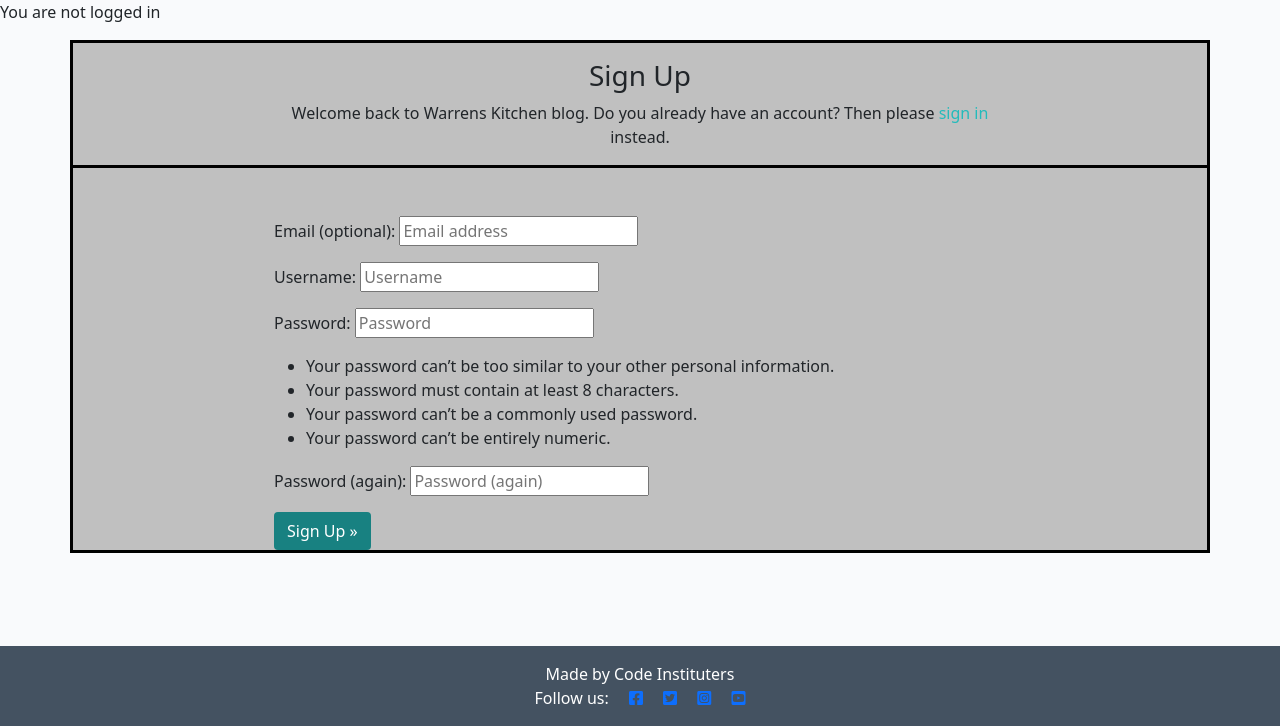
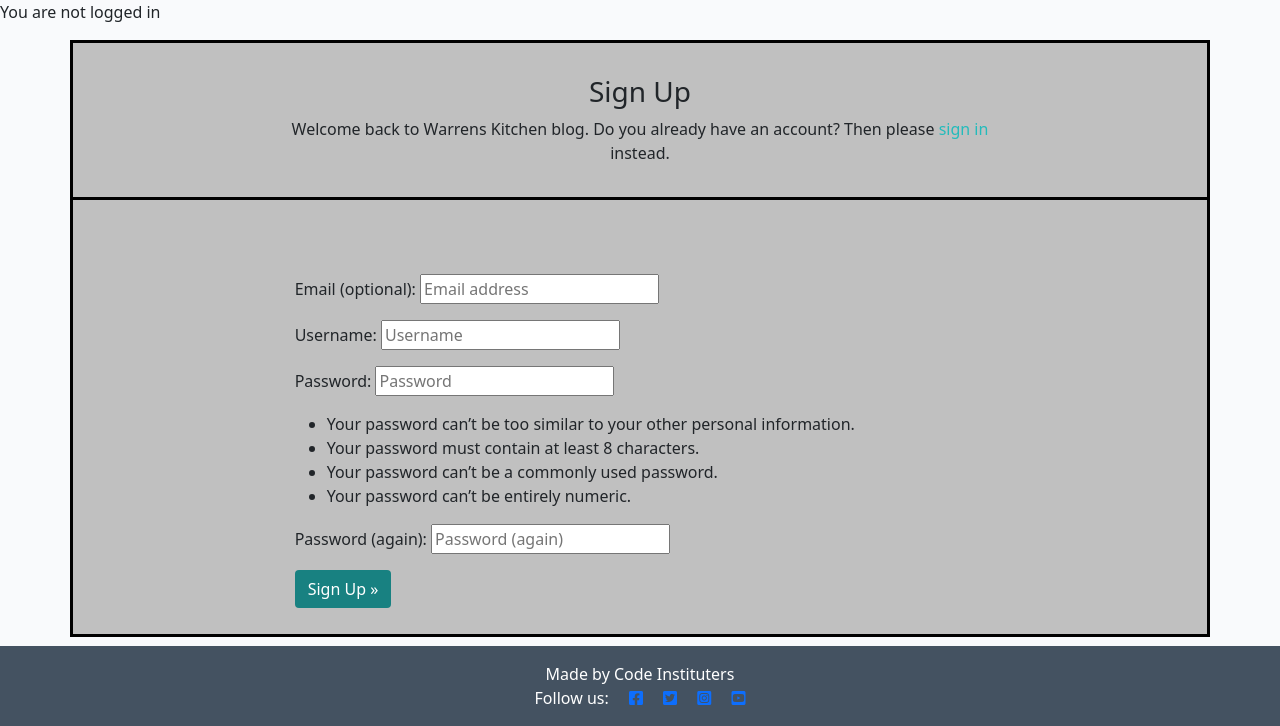
Before and after one commit to Wazza1999/Project-4-blog, a Django app: page /accounts/signup/ in a window 1280 px wide. Shown: the part 74-800 px from the top of the page. Run offline with Django 4.2, Linux system fonts and the light colour scheme.

Commit message:
fixed padding for sign in, sign up and register page

```diff
--- a/static/css/style.css
+++ b/static/css/style.css
@@ -191,11 +191,13 @@ img.card-img-top{
 #signin{
     border: solid 3px black;
     background-color: silver;
+    text-align: center;
 }
 
 #signincontainer{
     border: solid 3px black;
     background-color: silver;
+    padding: 10px;
 }
 
 /*Styling for the sign out page */
@@ -216,11 +218,18 @@ img.card-img-top{
     border-bottom: hidden;
     text-align: center;
     background-color: silver;
+    padding: 16px;
 }
 
 #signupbox2{
     border: solid 3px black;
     background-color: silver;
+    padding: 16px;
+}
+
+#signup_form{
+    list-style-type: none;
+    padding: 10px;
 }
 
 
@@ -239,7 +248,7 @@ img.card-img-top{
 #aboutcontainer{
     border: solid 3px black;
     background-color: silver;
-    padding: 16px;
+    padding: 10px;
 }
 
 #collaborateposttitle{
```
